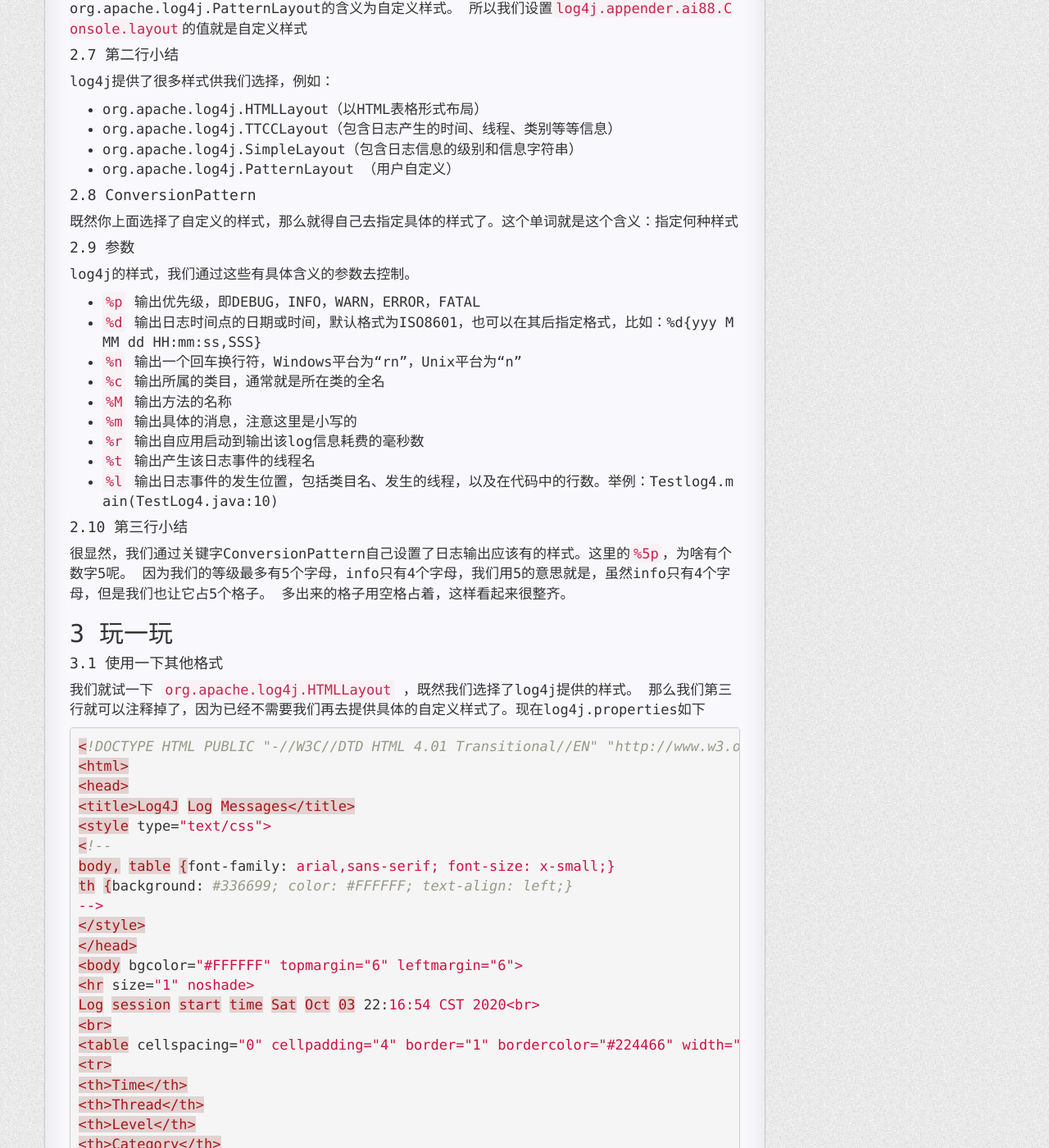
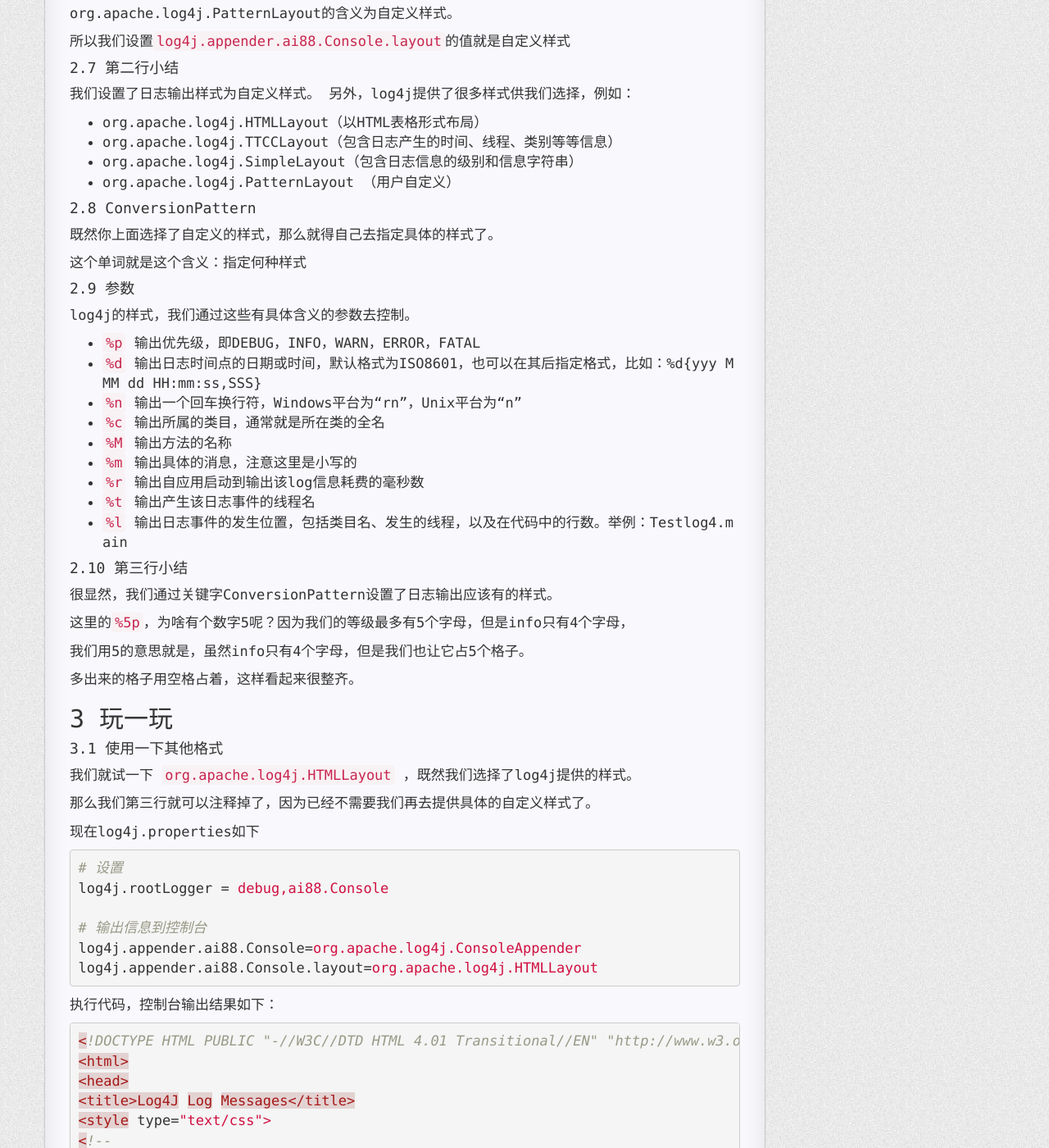
Before and after one commit to pythonbug/pythonbug.github.io, a Jekyll site: the page built from _posts/2020-10-03-log4j.md, in a window 1280 px wide and 1400 px high, scrolled down 1680 px. Shown: the whole window at 82% size. Built offline with Jekyll 4.4.1, drawn with Linux system fonts in a browser that asks for light colours; nearby versions of some CDN libraries; comment, search, counter and statistics services are not loaded; a style sheet for code colours, icons or effects is not loaded; some of the changed text lies outside the part shown.

Commit message:
show it?

````diff
--- a/_posts/2020-10-03-log4j.md
+++ b/_posts/2020-10-03-log4j.md
@@ -44,16 +44,17 @@
 ```
 ```
 执行之后控制台输出如下：
-[DEBUG] 2020-10-03 21:28:30,744 {com.ai88.TestLog:main}
-hello
+[DEBUG] 2020-10-03 21:28:30,744 com.unitechs.TestLog.main(TestLog.java:9) hello
 ```
 ## 2 通过例子初步理解log4j.properties
 #### 2.1 appender
-日志的表达形式，常见的有控制台、日志文件等等
+日志的输出形式，常见的有输出到控制台，输出到文件等等。
 
 #### 2.2 ai88.Console
-我们给appender起的一个个性化名字，一般是`公司名称.日志`形式。
-所以这里的ai88.Console就表示，公司是ai88，表达形式Console代表控制台的意思。
+我们给appender起的一个个性化名字，一般是`公司名称.日志输出形式`。
+
+所以这里的ai88.Console就表示，公司是ai88，输出形式是Console，代表控制台的意思。
+
 当然，你也可以叫其他的。
 
 #### 2.3 org.apache.log4j.ConsoleAppender
@@ -61,6 +62,7 @@
 
 #### 2.4 第一行小结
 所以，第一行`log4j.appender.ai88.Console=org.apache.log4j.ConsoleAppender`
+
 我们主要干了两件事：
 1. 给appender起了个名字；
 2. 我们让日志从控制台输出。
@@ -70,17 +72,21 @@
 
 #### 2.6 org.apache.log4j.PatternLayout
 org.apache.log4j.PatternLayout的含义为自定义样式。
+
 所以我们设置`log4j.appender.ai88.Console.layout`的值就是自定义样式
 
 #### 2.7 第二行小结
-log4j提供了很多样式供我们选择，例如：
+我们设置了日志输出样式为自定义样式。
+另外，log4j提供了很多样式供我们选择，例如：
 - org.apache.log4j.HTMLLayout（以HTML表格形式布局）
 - org.apache.log4j.TTCCLayout（包含日志产生的时间、线程、类别等等信息）
 - org.apache.log4j.SimpleLayout（包含日志信息的级别和信息字符串）
 - org.apache.log4j.PatternLayout （用户自定义）
 
 #### 2.8 ConversionPattern
-既然你上面选择了自定义的样式，那么就得自己去指定具体的样式了。这个单词就是这个含义：指定何种样式
+既然你上面选择了自定义的样式，那么就得自己去指定具体的样式了。
+
+这个单词就是这个含义：指定何种样式
 
 #### 2.9 参数
 log4j的样式，我们通过这些有具体含义的参数去控制。
@@ -95,17 +101,34 @@
 - `%r` 输出自应用启动到输出该log信息耗费的毫秒数
 - `%t` 输出产生该日志事件的线程名
 - `%l`
-  输出日志事件的发生位置，包括类目名、发生的线程，以及在代码中的行数。举例：Testlog4.main(TestLog4.java:10)
+  输出日志事件的发生位置，包括类目名、发生的线程，以及在代码中的行数。举例：Testlog4.main
 
 #### 2.10 第三行小结
-很显然，我们通过关键字ConversionPattern自己设置了日志输出应该有的样式。这里的`%5p`，为啥有个数字5呢。
-因为我们的等级最多有5个字母，info只有4个字母，我们用5的意思就是，虽然info只有4个字母，但是我们也让它占5个格子。
+很显然，我们通过关键字ConversionPattern设置了日志输出应该有的样式。
+
+这里的`%5p`，为啥有个数字5呢？因为我们的等级最多有5个字母，但是info只有4个字母，
+
+我们用5的意思就是，虽然info只有4个字母，但是我们也让它占5个格子。
+
 多出来的格子用空格占着，这样看起来很整齐。
 
 ## 3 玩一玩
 #### 3.1 使用一下其他格式
 我们就试一下 `org.apache.log4j.HTMLLayout` ，既然我们选择了log4j提供的样式。
-那么我们第三行就可以注释掉了，因为已经不需要我们再去提供具体的自定义样式了。现在log4j.properties如下
+
+那么我们第三行就可以注释掉了，因为已经不需要我们再去提供具体的自定义样式了。
+
+现在log4j.properties如下
+```properties
+# 设置
+log4j.rootLogger = debug,ai88.Console
+
+# 输出信息到控制台
+log4j.appender.ai88.Console=org.apache.log4j.ConsoleAppender
+log4j.appender.ai88.Console.layout=org.apache.log4j.HTMLLayout
+```
+
+执行代码，控制台输出结果如下：
 ```properties
 <!DOCTYPE HTML PUBLIC "-//W3C//DTD HTML 4.01 Transitional//EN" "http://www.w3.org/TR/html4/loose.dtd">
 <html>
````
Also changed, not shown: other parts of _posts/2020-10-03-log4j.md (+2 -3 lines).
